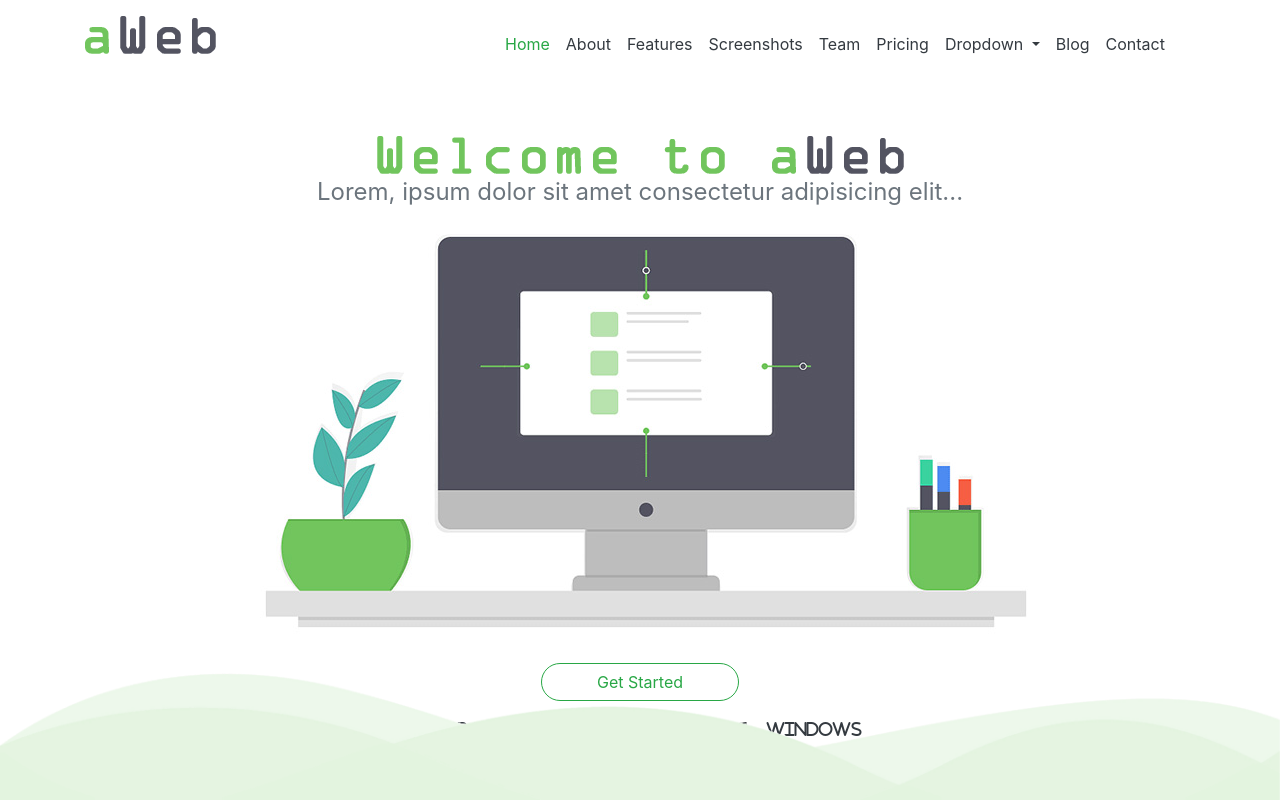
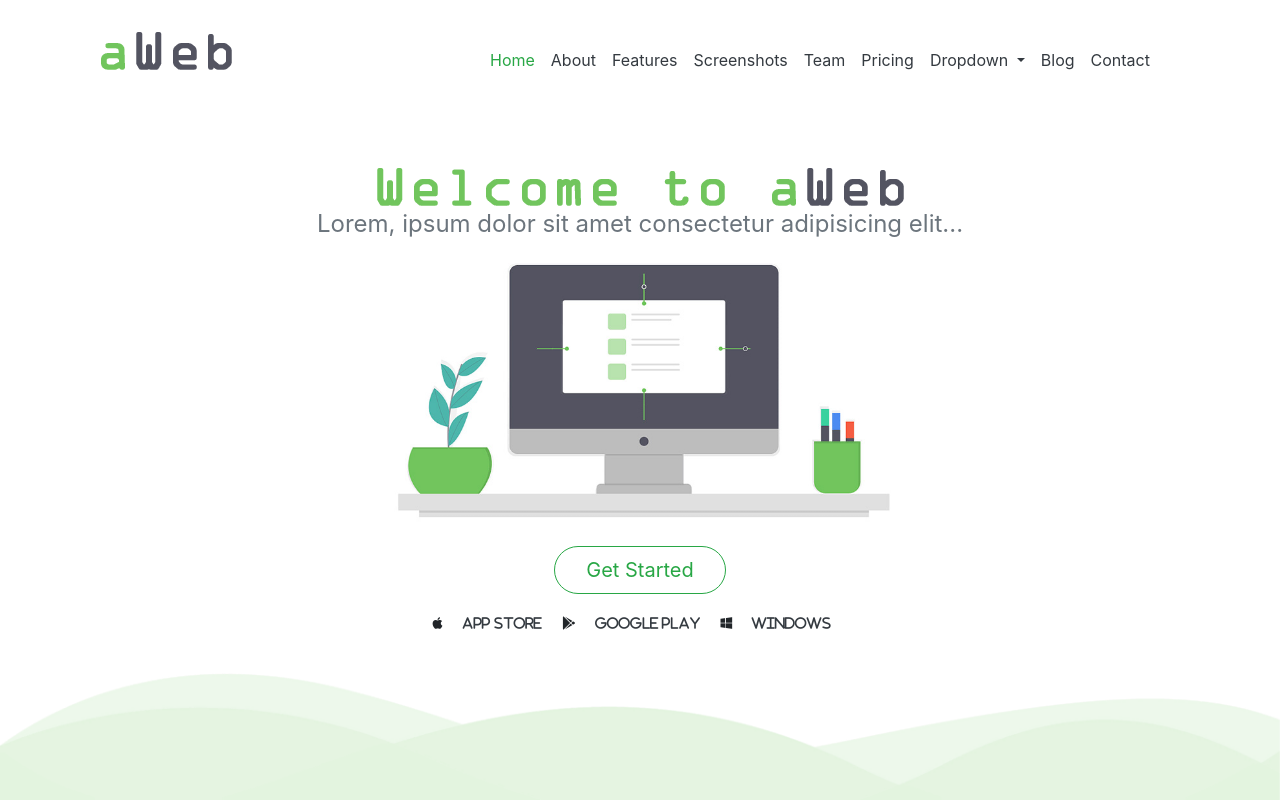
Before and after one commit to Korehh/aWebAlprinceNacion, a plain HTML site: page index.html in a window 1280 px wide. Drawn offline with nearby package versions, Linux system fonts and the light colour scheme.

Commit message:
Successfull aWEB

```diff
--- a/custom.css
+++ b/custom.css
@@ -3,3 +3,7 @@ p{
     font-size: 24px;
 
 }
+
+i{
+    font-size: smaller;
+}
--- a/index.html
+++ b/index.html
@@ -9,18 +9,19 @@
     <link rel="stylesheet" href="custom.css">
     <title>Document</title>
 </head>
-<body style="height: 50vh;">
+<body style="height: 100vh;">
     <script src="https://cdn.jsdelivr.net/npm/jquery@3.5.1/dist/jquery.slim.min.js" integrity="sha384-DfXdz2htPH0lsSSs5nCTpuj/zy4C+OGpamoFVy38MVBnE+IbbVYUew+OrCXaRkfj" crossorigin="anonymous"></script>
     <script src="https://cdn.jsdelivr.net/npm/bootstrap@4.6.2/dist/js/bootstrap.bundle.min.js" integrity="sha384-Fy6S3B9q64WdZWQUiU+q4/2Lc9npb8tCaSX9FK7E8HnRr0Jz8D6OP9dO5Vg3Q9ct" crossorigin="anonymous"></script>
     <script src="https://cdnjs.cloudflare.com/ajax/libs/jquery/3.6.1/jquery.min.js" integrity="sha512-aVKKRRi/Q/YV+4mjoKBsE4x3H+BkegoM/em46NNlCqNTmUYADjBbeNefNxYV7giUp0VxICtqdrbqU7iVaeZNXA==" crossorigin="anonymous" referrerpolicy="no-referrer"></script>
 
         <div class="container">
             <div class="row">
-                <div class="col-2">
-                    <img class="img-fluid py-3" src="/img/logo.PNG" alt="">
+                <div class="col-2 py-3 m-3">
+                    <img class="img-fluid" src="/img/logo.PNG" alt="">
                 </div>
 
-                <div class="col-2"></div>
+                <div class="col-1 m-3"></div>
+
                 <div class="col-7">
                     <nav class="navbar navbar-expand-lg navbar-light">
                         <a class="navbar-brand" href="#"></a>
@@ -28,7 +29,7 @@
                           <span class="navbar-toggler-icon"></span>
                         </button>
 
-                        <div class="collapse navbar-collapse py-3" id="navbarSupportedContent">
+                        <div class="collapse navbar-collapse py-3 m-3" id="navbarSupportedContent">
                           <ul class="navbar-nav mr-auto">
                             <li class="nav-item active">
                               <a class="nav-link text-success" href="#">Home <span class="sr-only">(current)</span></a>
@@ -82,13 +83,13 @@
                 </div>
 
                 <div class="col-12 text-center">
-                    <img class="img-fluid"  src="/img/main-image.jpg" alt="">
+                    <img class="img-fluid"  src="/img/main-image.jpg" alt="" width="50%">
                 </div>
 
                 <div class="row">
                     <div class="col">
                         <center>
-                        <button type="button" class= "btn btn-outline-success col-5 rounded-pill m-3">Get Started </button>
+                        <button type="button" class= "btn btn-outline-success col-5 rounded-pill m-3 btn-lg">Get Started </button>
                             <div>
                                 <tr>
                                     <td>
```
